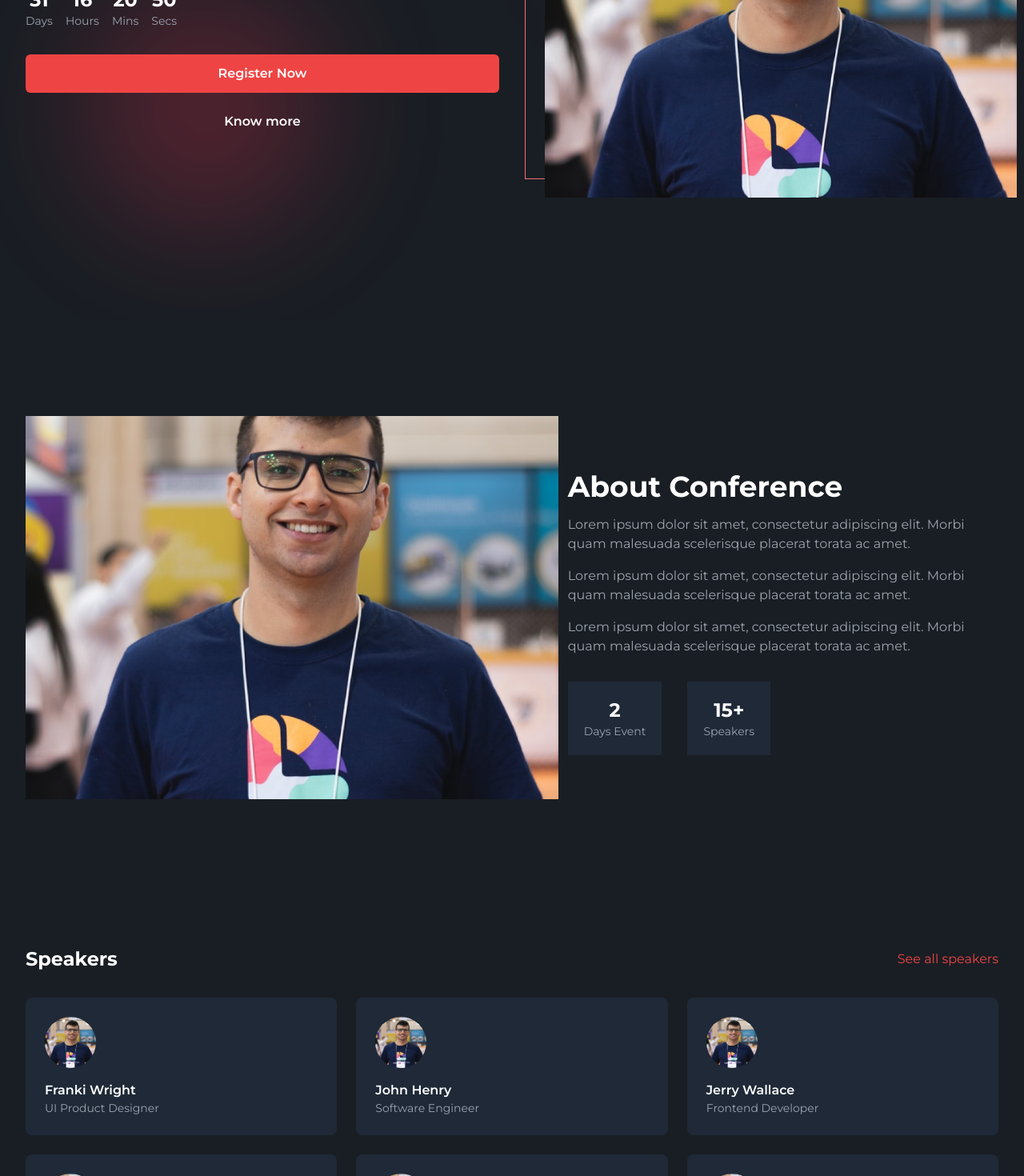
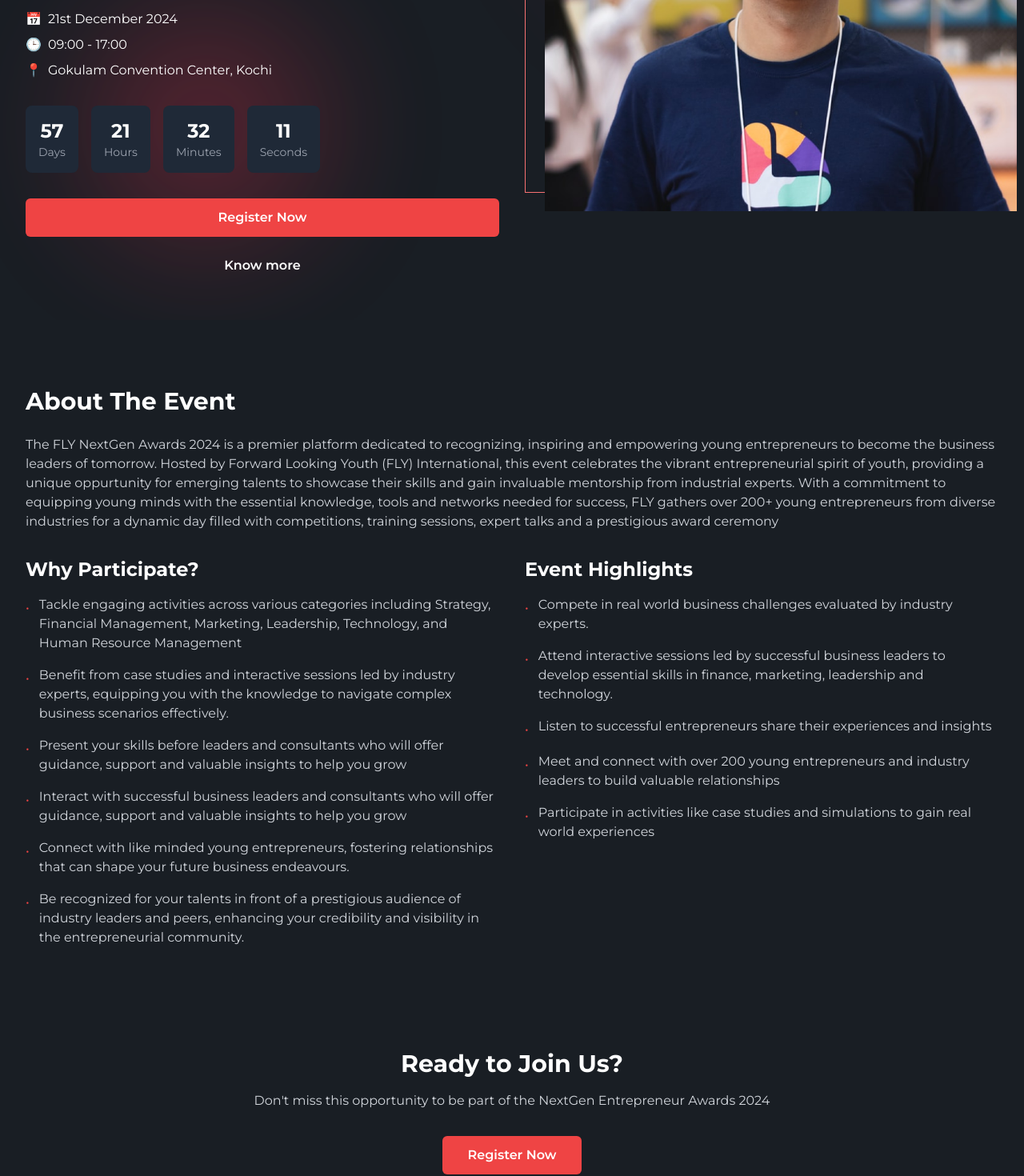
Before and after one commit to yazin123/fly, a Next.js app: page /1 in a window 1280 px wide. Shown: the part 400-1870 px from the top of the page at 80% size. Built offline with nearby package versions, Linux system fonts and the light colour scheme.

Commit message:
ui, counter, content

```diff
--- a/src/app/[event]/page.js
+++ b/src/app/[event]/page.js
@@ -5,13 +5,77 @@
 import RegistrationForm from '@/components/RegisterationForm';
 import SuccessMessage from '@/components/SuccessMessage';
 import Image from 'next/image';
-import React, { useState } from 'react';
+import React, { useState, useEffect } from 'react';
 
 export default function Home() {
     const [showRegistration, setShowRegistration] = useState(false);
     const [step, setStep] = useState('registration');
     const [userData, setUserData] = useState(null);
     const [selectedCategory, setSelectedCategory] = useState(null);
+    const [countdown, setCountdown] = useState({
+        days: 0,
+        hours: 0,
+        minutes: 0,
+        seconds: 0
+    });
+    const [eventStatus, setEventStatus] = useState('upcoming'); // 'upcoming', 'ongoing', 'ended'
+
+    const eventData = {
+        id: '1',
+        title: 'NextGen Entrepreneur Awards 2024',
+        subtitle: 'Empowering Tomorrows Business Leaders Today',
+        date: '21st December 2024',
+        startTime: '09:00',
+        endTime: '17:00',
+        venue: 'Gokulam Convention Center, Kochi',
+        description: `The FLY NextGen Awards 2024 is a premier platform dedicated to recognizing, inspiring and empowering young entrepreneurs to become the business leaders of tomorrow. Hosted by Forward Looking Youth (FLY) International, this event celebrates the vibrant entrepreneurial spirit of youth, providing a unique oppurtunity for emerging talents to showcase their skills and gain invaluable mentorship from industrial experts. With a commitment to equipping young minds with the essential knowledge, tools and networks needed for success, FLY gathers over 200+ young entrepreneurs from diverse industries for a dynamic day filled with competitions, training sessions, expert talks and a prestigious award ceremony`,
+        whyParticipate: [
+            'Tackle engaging activities across various categories including Strategy, Financial Management, Marketing, Leadership, Technology, and Human Resource Management',
+            'Benefit from case studies and interactive sessions led by industry experts, equipping you with the knowledge to navigate complex business scenarios effectively.',
+            'Present your skills before leaders and consultants who will offer guidance, support and valuable insights to help you grow',
+            'Interact with successful business leaders and consultants who will offer guidance, support and valuable insights to help you grow',
+            'Connect with like minded young entrepreneurs, fostering relationships that can shape your future business endeavours.',
+            'Be recognized for your talents in front of a prestigious audience of industry leaders and peers, enhancing your credibility and visibility in the entrepreneurial community.'
+        ],
+        highlights: [
+            'Compete in real world business challenges evaluated by industry experts.',
+            'Attend interactive sessions led by successful business leaders to develop essential skills in finance, marketing, leadership and technology.',
+            'Listen to successful entrepreneurs share their experiences and insights',
+            'Meet and connect with over 200 young entrepreneurs and industry leaders to build valuable relationships',
+            'Participate in activities like case studies and simulations to gain real world experiences'
+        ]
+    };
+
+    useEffect(() => {
+        const calculateCountdown = () => {
+            const eventDate = new Date('2024-12-21T09:00:00');
+            const eventEndDate = new Date('2024-12-21T17:00:00');
+            const now = new Date();
+
+            // Check event status
+            if (now >= eventDate && now < eventEndDate) {
+                setEventStatus('ongoing');
+            } else if (now >= eventEndDate) {
+                setEventStatus('ended');
+            } else {
+                setEventStatus('upcoming');
+            }
+
+            if (eventStatus === 'upcoming') {
+                const difference = eventDate - now;
+
+                setCountdown({
+                    days: Math.floor(difference / (1000 * 60 * 60 * 24)),
+                    hours: Math.floor((difference / (1000 * 60 * 60)) % 24),
+                    minutes: Math.floor((difference / (1000 * 60)) % 60),
+                    seconds: Math.floor((difference / 1000) % 60)
+                });
+            }
+        };
+
+        const timer = setInterval(calculateCountdown, 1000);
+        return () => clearInterval(timer);
+    }, [eventStatus]);
 
     const handleRegistrationSuccess = (data) => {
         setUserData(data);
@@ -35,7 +99,6 @@
         };
 
         try {
-      // Submit all data to the API
             const response = await fetch('/api/registration', {
                 method: 'POST',
                 headers: {
@@ -56,153 +119,136 @@
         }
     };
 
-
-
-    const speakers = [
-        { name: 'Franki Wright', role: 'UI Product Designer' },
-        { name: 'John Henry', role: 'Software Engineer' },
-        { name: 'Jerry Wallace', role: 'Frontend Developer' },
-        { name: 'James Valdes', role: 'Full Stack Developer' },
-        { name: 'Erny Sukmana', role: 'Lead Engineer' },
-        { name: 'Franki Wright', role: 'Full Stack Engineer' }
-    ];
-
-    const schedule = [
-        { time: '08:00-10:00', title: 'Event Registration', description: 'Lorem ipsum dolor sit amet, consectetur adipiscing elit' },
-        { time: '10:00-12:00', title: 'The Future of JS', description: 'Lorem ipsum dolor sit amet, consectetur adipiscing elit' },
-        { time: '12:00-02:00', title: 'Javascript Ecosystem', description: 'Lorem ipsum dolor sit amet, consectetur adipiscing elit' },
-        { time: '02:00-04:00', title: 'Javascript Algorithm', description: 'Lorem ipsum dolor sit amet, consectetur adipiscing elit' }
-    ];
-
+    const renderEventStatus = () => {
+        switch (eventStatus) {
+            case 'ongoing':
                 return (
-        <div className="min-h-screen  text-white max-w-7xl mx-auto px-4 sm:px-6 lg:px-8">
-            {/* Header */}
-            <AnimatedBackground />
-
-            {/* Hero Section */}
-            <section className="h-screen  py-16 grid grid-cols-1 lg:grid-cols-2 gap-8">
-                <div>
-                    <h2 className="text-4xl font-bold mb-8 md:mt-52 mt-20">FLY Inaugurational Conference 2023</h2>
-
-                    {/* Countdown Timer */}
+                    <div className="bg-green-500 px-6 py-3 rounded-md text-center">
+                        <h3 className="text-xl font-bold">Event is Live!</h3>
+                        <p>The NextGen Entrepreneur Awards 2024 is currently in progress</p>
+                    </div>
+                );
+            case 'ended':
+                return (
+                    <div className="bg-gray-700 px-6 py-3 rounded-md text-center">
+                        <h3 className="text-xl font-bold">Event has Ended</h3>
+                        <p>Thank you for your interest. Stay tuned for future events!</p>
+                    </div>
+                );
+            default:
+                return (
+                    <>
                         <div className="flex gap-4 mb-8">
-                        {[
-                            { value: '31', label: 'Days' },
-                            { value: '16', label: 'Hours' },
-                            { value: '20', label: 'Mins' },
-                            { value: '50', label: 'Secs' }
-                        ].map((item, index) => (
-                            <div key={index} className="text-center">
-                                <div className="text-2xl font-bold">{item.value}</div>
-                                <div className="text-sm text-gray-400">{item.label}</div>
+                            {Object.entries(countdown).map(([unit, value]) => (
+                                <div key={unit} className="text-center bg-gray-800 p-4 rounded-lg">
+                                    <div className="text-2xl font-bold">{String(value).padStart(2, '0')}</div>
+                                    <div className="text-sm text-gray-400 capitalize">{unit}</div>
                                 </div>
                             ))}
                         </div>
-
                         <button
                             onClick={() => setShowRegistration(true)}
                             className="w-full py-3 bg-red-500 rounded-md font-semibold"
                         >
                             Register Now
                         </button>
-                    <button className="w-full py-3 rounded-md font-semibold mt-3">Know more</button>
+                        <button className="w-full py-3 rounded-md font-semibold mt-3">
+                            Know more
+                        </button>
+                    </>
+                );
+        }
+    };
+
+    return (
+        <div className="min-h-screen text-white max-w-7xl mx-auto px-4 sm:px-6 lg:px-8">
+            <AnimatedBackground />
+
+            {/* Hero Section */}
+            <section className="min-h-screen py-16 grid grid-cols-1 lg:grid-cols-2 gap-8">
+                <div>
+                    <h2 className="text-4xl font-bold mb-4 md:mt-52 mt-20">{eventData.title}</h2>
+                    <p className="text-xl mb-4 text-gray-300">{eventData.subtitle}</p>
+                    <div className="flex items-center gap-2 mb-2">
+                        <span className="text-red-500">📅</span>
+                        <span>{eventData.date}</span>
+                    </div>
+                    <div className="flex items-center gap-2 mb-2">
+                        <span className="text-red-500">🕒</span>
+                        <span>{eventData.startTime} - {eventData.endTime}</span>
+                    </div>
+                    <div className="flex items-center gap-2 mb-8">
+                        <span className="text-red-500">📍</span>
+                        <span>{eventData.venue}</span>
                     </div>
 
-                <div className="  justify-center items-center hidden md:flex">
-                    <div className=' border border-red-400 h-2/3 relative  flex justify-center items-center'>
+                    {renderEventStatus()}
+                </div>
+
+                <div className="justify-center items-center hidden md:flex">
+                    <div className="border border-red-400 h-2/3 relative flex justify-center items-center">
                         <Image width={1000} height={1000} src="/Image.png" alt="Conference" className="h-full object-cover relative top-6 left-6" />
-
-                    </div>
-                </div>
-            </section>
-            {showRegistration && (
-                <>
-                    {step === 'registration' && (
-                        <RegistrationForm onSuccess={handleRegistrationSuccess} />
-                    )}
-                    {step === 'categorySelection' && (
-                        <CategorySelection onSelect={handleCategorySelect} />
-                    )}
-                    {step === 'quiz' && (
-                        <QuizForm
-                            category={selectedCategory}
-                            userData={userData}
-                            onComplete={handleQuizComplete}
-                        />
-                    )}
-                    {step === 'success' && (
-                        <SuccessMessage userData={userData} />
-                    )}
-                </>
-            )}
-            {/* About Section */}
-            <section>
-                <div className="md:flex md:gap-3">
-                    <div className='flex justify-center items-center'>
-                        <Image src={'/Image.png'} width={500} height={200} className=" w-full h-2/3 object-cover" />
-
-                    </div>
-                    <div className=" flex justify-center items-center">
-                        <div>
-                            <h1 className="text-4xl font-bold mt-3 mb-4">About Conference</h1>
-                            <p className="text-gray-400 mb-4">Lorem ipsum dolor sit amet, consectetur adipiscing elit. Morbi quam malesuada scelerisque placerat torata ac amet.</p>
-                            <p className="text-gray-400 mb-4">Lorem ipsum dolor sit amet, consectetur adipiscing elit. Morbi quam malesuada scelerisque placerat torata ac amet.</p>
-                            <p className="text-gray-400 mb-4">Lorem ipsum dolor sit amet, consectetur adipiscing elit. Morbi quam malesuada scelerisque placerat torata ac amet.</p>
-
-                            <div className="flex gap-8 mt-8">
-                                <div className="text-center p-5 bg-gray-800">
-                                    <div className="text-2xl font-bold">2</div>
-                                    <div className="text-sm text-gray-400">Days Event</div>
-                                </div>
-                                <div className="text-center  p-5 bg-gray-800">
-                                    <div className="text-2xl font-bold">15+</div>
-                                    <div className="text-sm text-gray-400">Speakers</div>
-                                </div>
-                            </div>
-                        </div>
                     </div>
                 </div>
             </section>
 
-            {/* Speakers Section */}
-            <section className=" py-16">
-                <div className="flex justify-between items-center mb-8">
-                    <h3 className="text-2xl font-bold">Speakers</h3>
-                    <button className="text-red-500">See all speakers</button>
+            {/* Registration Flow */}
+            {showRegistration && eventStatus === 'upcoming' && (
+                <>
+                    {step === 'registration' && <> <RegistrationForm onSuccess={handleRegistrationSuccess} />   </>}
+                    {step === 'categorySelection' && <CategorySelection onSelect={handleCategorySelect} />}
+                    {step === 'quiz' && <QuizForm category={selectedCategory} userData={userData} onComplete={handleQuizComplete} />}
+                    {step === 'success' && <SuccessMessage userData={userData} />}
+                </>
+            )}
+
+            {/* About Section */}
+            <section className="py-16">
+                <h3 className="text-3xl font-bold mb-6">About The Event</h3>
+                <p className="text-gray-300 mb-8">{eventData.description}</p>
+
+                <div className="grid grid-cols-1 md:grid-cols-2 gap-8">
+                    <div>
+                        <h4 className="text-2xl font-bold mb-4">Why Participate?</h4>
+                        <ul className="space-y-4">
+                            {eventData.whyParticipate.map((item, index) => (
+                                <li key={index} className="flex items-start gap-3">
+                                    <span className="text-red-500 mt-1">•</span>
+                                    <span className="text-gray-300">{item}</span>
+                                </li>
+                            ))}
+                        </ul>
                     </div>
 
-                <div className="grid grid-cols-1 md:grid-cols-2 lg:grid-cols-3 gap-6">
-                    {speakers.map((speaker, index) => (
-                        <div key={index} className="bg-gray-800 p-6 rounded-lg">
-                            <img src="/Image.png" alt={speaker.name} className="w-16 h-16 rounded-full mb-4" />
-                            <h4 className="font-semibold">{speaker.name}</h4>
-                            <p className="text-sm text-gray-400">{speaker.role}</p>
+                    <div>
+                        <h4 className="text-2xl font-bold mb-4">Event Highlights</h4>
+                        <ul className="space-y-4">
+                            {eventData.highlights.map((item, index) => (
+                                <li key={index} className="flex items-start gap-3">
+                                    <span className="text-red-500 mt-1">•</span>
+                                    <span className="text-gray-300">{item}</span>
+                                </li>
+                            ))}
+                        </ul>
                     </div>
-                    ))}
                 </div>
             </section>
 
-            {/* Schedule Section */}
-            <section className=" py-16">
-                <h3 className="text-2xl font-bold mb-8">Conference Schedule</h3>
-                <p className="text-gray-400 mb-8">Friday, 28 October 2024</p>
-
-                <div className="space-y-4">
-                    {schedule.map((item, index) => (
-                        <div key={index} className="bg-gray-800 p-6 rounded-lg">
-                            <div className="text-sm text-gray-400 mb-2">{item.time}</div>
-                            <h4 className="font-semibold mb-2">{item.title}</h4>
-                            <p className="text-sm text-gray-400">{item.description}</p>
+            {/* Call to Action */}
+            {eventStatus === 'upcoming' && (
+                <section className="py-16">
+                    <div className="text-center">
+                        <h3 className="text-3xl font-bold mb-4">Ready to Join Us?</h3>
+                        <p className="text-gray-300 mb-8">Don't miss this opportunity to be part of the NextGen Entrepreneur Awards 2024</p>
+                        <button
+                            onClick={() => setShowRegistration(true)}
+                            className="px-8 py-3 bg-red-500 rounded-md font-semibold"
+                        >
+                            Register Now
+                        </button>
                     </div>
-                    ))}
-                </div>
-
-                <button className="w-full py-3 bg-red-500 rounded-md font-semibold mt-8">Join Now</button>
                 </section>
-
-
-
-
+            )}
         </div>
     );
 }
```
Lines whose indentation alone changed are shown as unchanged.
